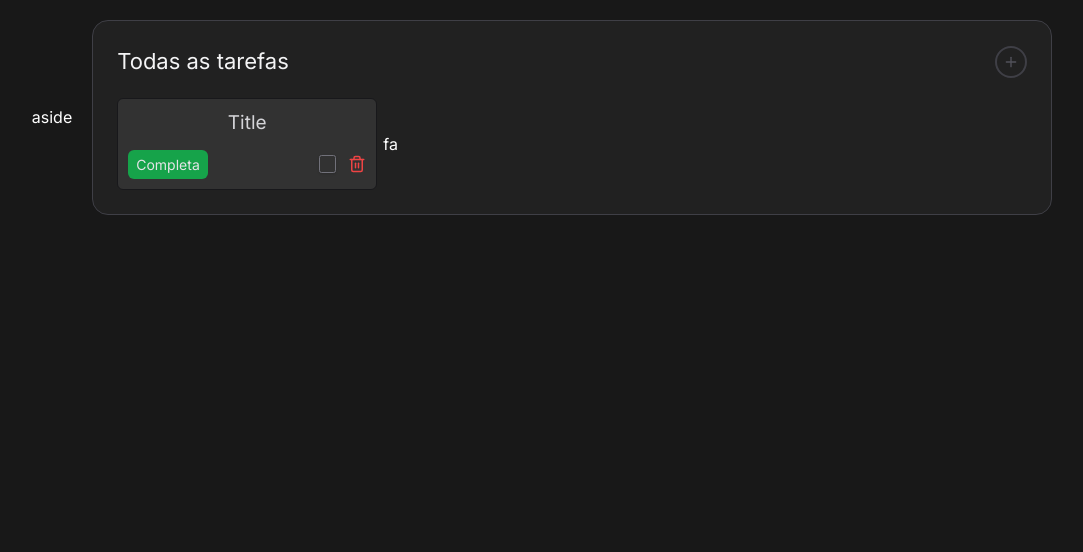
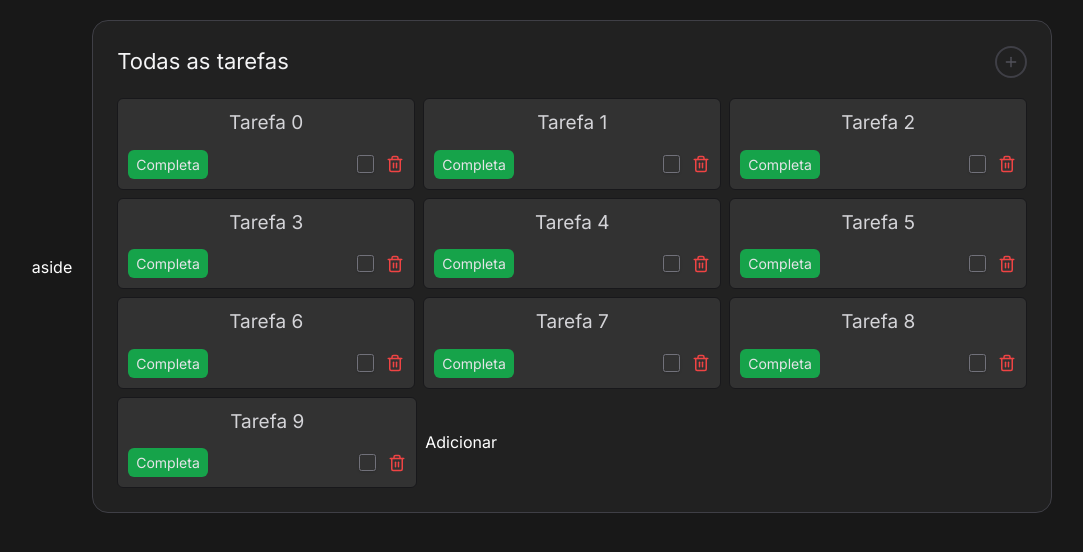
Before and after one commit to SamueLVitor1/TaskManagerFrontEnd, a React (Vite) app: page / in a window 1280 px wide. Shown: the top 552 px of the page, without its empty margins (98-1181 px from the left). Built offline with nearby package versions, Linux system fonts and the light colour scheme.

Commit message:
fix: fix bug in styles from TaskItem

```diff
--- a/src/components/MainTasks/index.tsx
+++ b/src/components/MainTasks/index.tsx
@@ -13,11 +13,16 @@ export function MainTasks() {
       </header>
 
       <ul>
-        <TaskItem />
-        <li>
-          fa
-        </li>
+        {Array.from({ length: 10 }).map((_, i) => {
+          return (
+            <TaskItem key={i} taskNumber={i} />
+          )
+        })}
+
+        <p>Adicionar</p>
       </ul>
+
+
     </main>
   );
 }
--- a/src/components/MainTasks/styles.scss
+++ b/src/components/MainTasks/styles.scss
@@ -5,6 +5,8 @@
   border: 1px solid #3f3f46;
   max-width: 960px;
   width: 100%;
+
+
 
   header{
     display: flex;
@@ -31,7 +33,9 @@
   ul{
     display: flex;
     align-items: center;
-    gap: 6px;
+    justify-content: flex-start;
+    flex-wrap: wrap;
+    gap: 8px;
     list-style: none;
   }
 }
--- a/src/components/TaskItem/index.tsx
+++ b/src/components/TaskItem/index.tsx
@@ -2,10 +2,14 @@ import { Trash2 } from "lucide-react";
 import { Checkbox } from "@/components/ui/checkbox"
 import "./styles.scss"
 
-export function TaskItem() {
+interface taskItemProps {
+  taskNumber: number;
+}
+
+export function TaskItem({ taskNumber }: taskItemProps) {
   return (
     <li className="taskItem-container">
-      <h2>Title</h2>
+      <h2>Tarefa {taskNumber}</h2>
 
       <footer>
         <p className="completedTask">Completa</p>
--- a/src/components/TaskItem/styles.scss
+++ b/src/components/TaskItem/styles.scss
@@ -1,6 +1,7 @@
 .taskItem-container {
   background-color: #323232;
   min-width: 26rem;
+  flex: 1;
   max-width: 30rem;
   border-radius: 6px;
   border: 1px solid #18181b;
```
